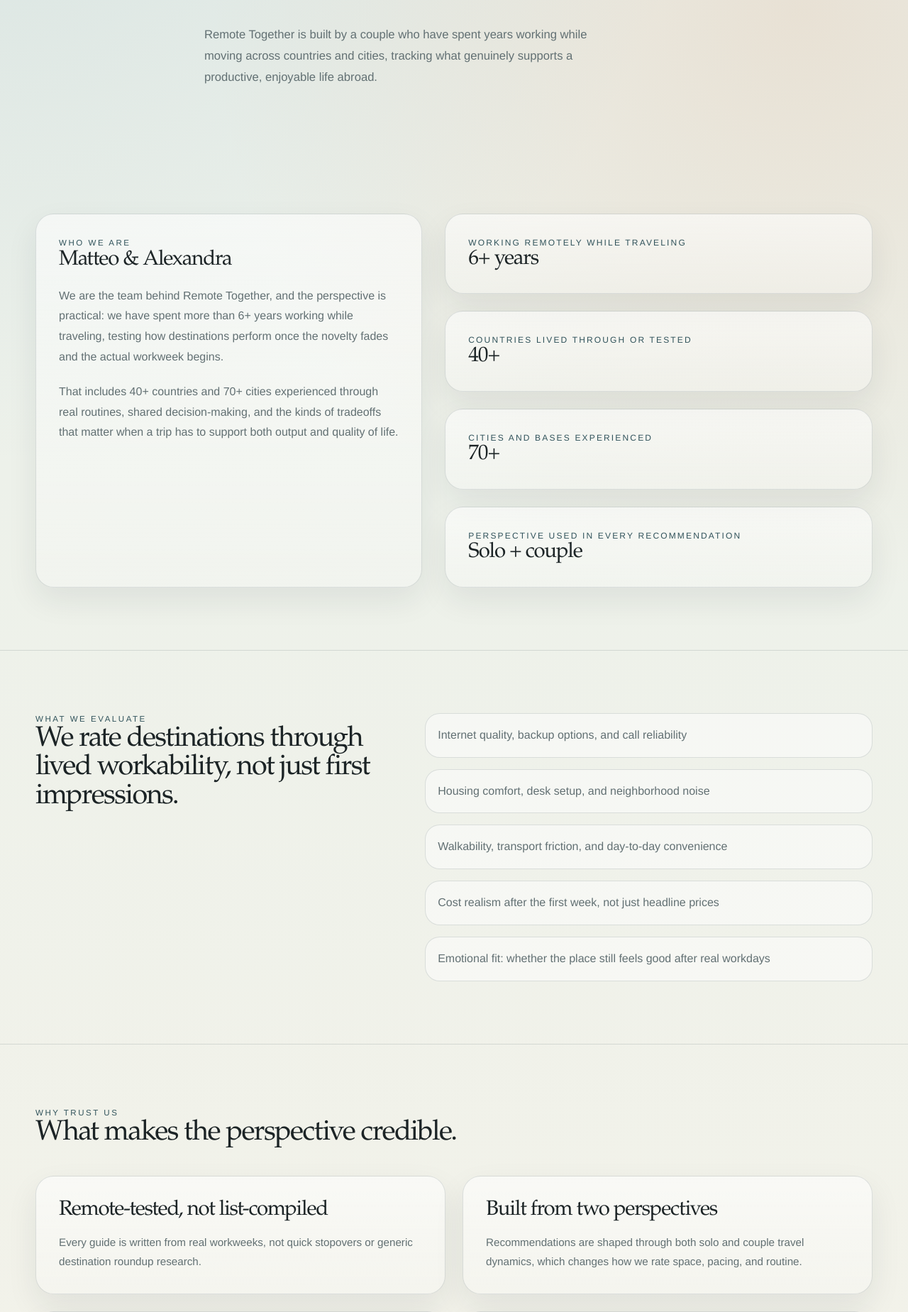
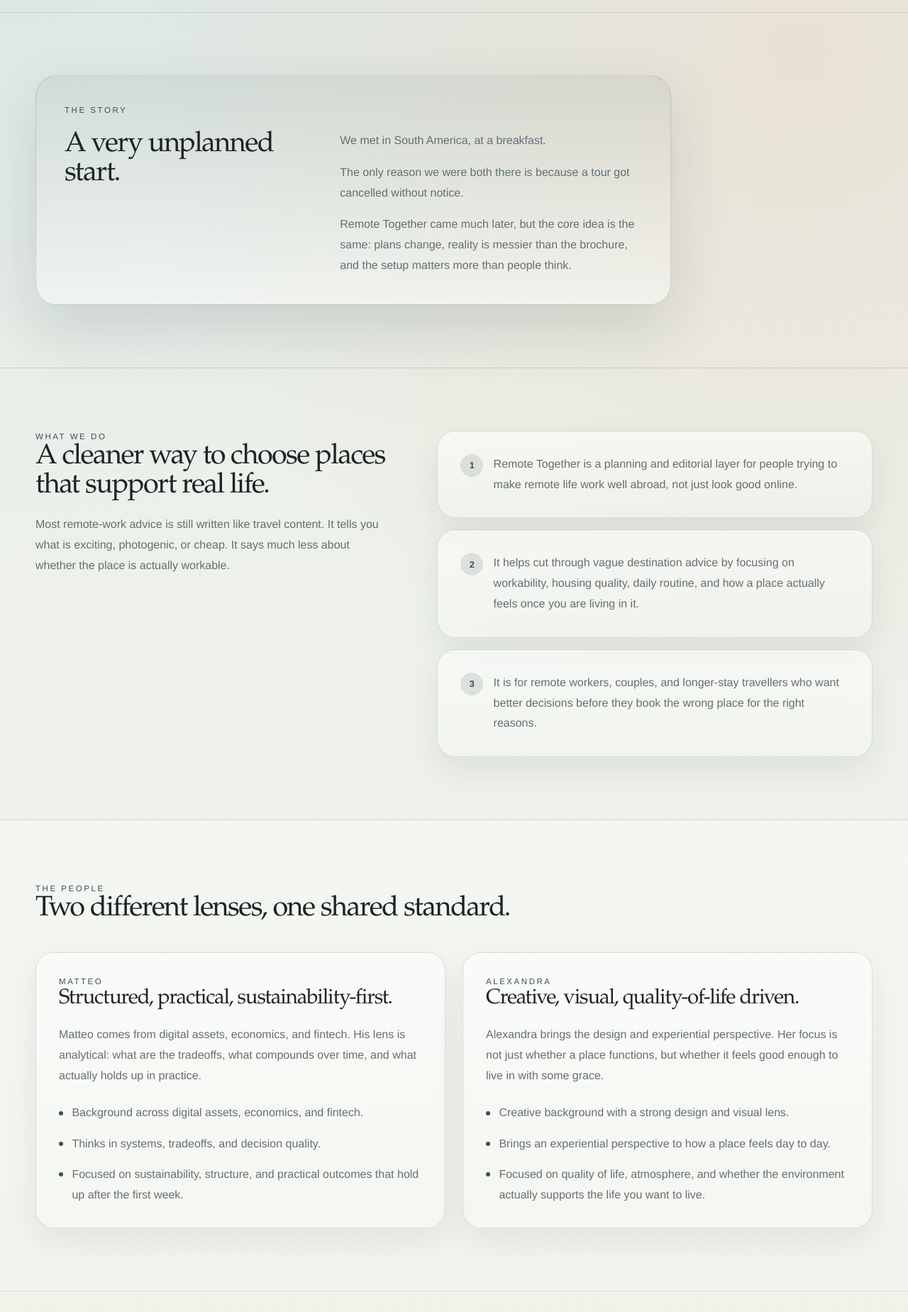
Before and after one commit to MGRem10/Remote-Together-Site, a Next.js app: page /about in a window 1280 px wide. Shown: the part 350-2199 px from the top of the page at 71% size. Built offline with nearby package versions, Linux system fonts and the light colour scheme.

Commit message:
Redesign about page

```diff
--- a/app/about/page.tsx
+++ b/app/about/page.tsx
@@ -1,126 +1,212 @@
 import type { Metadata } from "next";
-import {
-  aboutStats,
-  authorProfile,
-  destinationMethodology,
-  testimonials,
-  trustProofPoints,
-} from "@/data/site";
-import { PageHero } from "@/components/page-hero";
+import Link from "next/link";
+import { Reveal } from "@/components/reveal";
 
 export const metadata: Metadata = {
   title: "About",
   description:
-    "Learn who is behind Remote Together, how the destinations are evaluated, and why the site focuses on workability, routine, and long-stay quality of life.",
+    "The story behind Remote Together, what it helps solve, and how Matteo and Alexandra think about remote work, place, and quality of life abroad.",
   openGraph: {
     title: "About Remote Together",
     description:
-      "Meet the team behind Remote Together and see how the destination evaluation process works.",
+      "Learn who is behind Remote Together and how the site approaches remote life with a practical and human lens.",
   },
 };
+
+const whatWeDo = [
+  "Remote Together is a planning and editorial layer for people trying to make remote life work well abroad, not just look good online.",
+  "It helps cut through vague destination advice by focusing on workability, housing quality, daily routine, and how a place actually feels once you are living in it.",
+  "It is for remote workers, couples, and longer-stay travellers who want better decisions before they book the wrong place for the right reasons.",
+];
+
+const matteoPoints = [
+  "Background across digital assets, economics, and fintech.",
+  "Thinks in systems, tradeoffs, and decision quality.",
+  "Focused on sustainability, structure, and practical outcomes that hold up after the first week.",
+];
+
+const alexandraPoints = [
+  "Creative background with a strong design and visual lens.",
+  "Brings an experiential perspective to how a place feels day to day.",
+  "Focused on quality of life, atmosphere, and whether the environment actually supports the life you want to live.",
+];
 
 export default function AboutPage() {
   return (
     <>
-      <PageHero
-        eyebrow="About"
-        title="A travel brand shaped by two people actually doing the work."
-        description="Remote Together is built by a couple who have spent years working while moving across countries and cities, tracking what genuinely supports a productive, enjoyable life abroad."
-        image="https://images.unsplash.com/photo-1494790108377-be9c29b29330?auto=format&fit=crop&w=1400&q=80"
-      />
+      <section className="section-space pt-8 md:pt-12">
+        <div className="container">
+          <Reveal className="max-w-3xl">
+            <div className="eyebrow">About</div>
+            <h1 className="display mt-4">About</h1>
+            <p className="lead mt-6 text-[var(--muted-strong)]">
+              We didn&apos;t start this to travel. We started this to make it work.
+            </p>
+          </Reveal>
+        </div>
+      </section>
 
-      <section className="section-space pt-0">
-        <div className="container grid gap-8 lg:grid-cols-[0.95fr_1.05fr]">
-          <div className="content-card panel-pad">
-            <div className="eyebrow">Who We Are</div>
-            <h2 className="card-title mt-4">
-              {authorProfile.name}
+      <section className="section-space section-block pt-0">
+        <div className="container">
+          <Reveal className="summary-panel max-w-4xl px-7 py-8 md:px-10 md:py-10" delay={30}>
+            <div className="eyebrow">The Story</div>
+            <div className="mt-5 grid gap-5 md:grid-cols-[0.9fr_1.1fr] md:gap-10">
+              <h2 className="section-title">A very unplanned start.</h2>
+              <div className="space-y-4">
+                <p className="body-md">
+                  We met in South America, at a breakfast.
+                </p>
+                <p className="body-md">
+                  The only reason we were both there is because a tour got cancelled
+                  without notice.
+                </p>
+                <p className="body-md">
+                  Remote Together came much later, but the core idea is the same:
+                  plans change, reality is messier than the brochure, and the setup
+                  matters more than people think.
+                </p>
+              </div>
+            </div>
+          </Reveal>
+        </div>
+      </section>
+
+      <section className="section-space section-block">
+        <div className="container grid gap-10 lg:grid-cols-[0.9fr_1.1fr] lg:gap-16">
+          <Reveal className="max-w-xl" delay={20}>
+            <div className="eyebrow">What We Do</div>
+            <h2 className="section-title mt-4">
+              A cleaner way to choose places that support real life.
             </h2>
             <p className="body-md mt-5">
-              We are the team behind Remote Together, and the perspective is practical:
-              we have spent more than {authorProfile.yearsRemote.toLowerCase()} working
-              while traveling, testing how destinations perform once the novelty fades
-              and the actual workweek begins.
+              Most remote-work advice is still written like travel content. It tells
+              you what is exciting, photogenic, or cheap. It says much less about
+              whether the place is actually workable.
             </p>
-            <p className="body-md mt-5">
-              That includes {authorProfile.countries.toLowerCase()} and{" "}
-              {authorProfile.cities.toLowerCase()} experienced through real routines,
-              shared decision-making, and the kinds of tradeoffs that matter when a trip
-              has to support both output and quality of life.
-            </p>
-          </div>
-          <div className="grid gap-6">
-            {aboutStats.map((stat) => (
-              <div
-                key={stat.label}
+          </Reveal>
+
+          <div className="grid gap-4">
+            {whatWeDo.map((item, index) => (
+              <Reveal
+                key={item}
+                as="article"
                 className="content-card panel-pad"
+                delay={90 + index * 70}
               >
-                <div className="text-xs uppercase tracking-[0.18em] text-[var(--accent-deep)]">
-                  {stat.label}
+                <div className="icon-row">
+                  <span className="icon-badge">{index + 1}</span>
+                  <p className="body-md">{item}</p>
                 </div>
-                <div className="card-title mt-4">
-                  {stat.value}
-                </div>
-              </div>
+              </Reveal>
             ))}
           </div>
         </div>
       </section>
 
-      <section className="section-space section-block">
-        <div className="container grid gap-8 lg:grid-cols-[0.9fr_1.1fr]">
-          <div>
-            <div className="eyebrow">What We Evaluate</div>
+      <section className="section-space section-block section-alt">
+        <div className="container">
+          <Reveal className="max-w-3xl" delay={20}>
+            <div className="eyebrow">The People</div>
             <h2 className="section-title mt-4">
-              We rate destinations through lived workability, not just first impressions.
+              Two different lenses, one shared standard.
             </h2>
-          </div>
-          <div className="grid gap-4">
-            {destinationMethodology.map((item) => (
-              <div key={item} className="comparison-item">
-                <p className="body-md">{item}</p>
+          </Reveal>
+
+          <div className="mt-10 grid gap-6 lg:grid-cols-2">
+            <Reveal as="article" className="content-card panel-pad" delay={80}>
+              <div className="eyebrow">Matteo</div>
+              <h3 className="card-title mt-4">Structured, practical, sustainability-first.</h3>
+              <p className="body-md mt-5">
+                Matteo comes from digital assets, economics, and fintech. His lens is
+                analytical: what are the tradeoffs, what compounds over time, and what
+                actually holds up in practice.
+              </p>
+              <div className="bullet-list mt-6">
+                {matteoPoints.map((point) => (
+                  <div key={point} className="bullet-row">
+                    <span className="bullet-dot" />
+                    <span>{point}</span>
+                  </div>
+                ))}
               </div>
-            ))}
+            </Reveal>
+
+            <Reveal as="article" className="content-card panel-pad" delay={150}>
+              <div className="eyebrow">Alexandra</div>
+              <h3 className="card-title mt-4">Creative, visual, quality-of-life driven.</h3>
+              <p className="body-md mt-5">
+                Alexandra brings the design and experiential perspective. Her focus is
+                not just whether a place functions, but whether it feels good enough to
+                live in with some grace.
+              </p>
+              <div className="bullet-list mt-6">
+                {alexandraPoints.map((point) => (
+                  <div key={point} className="bullet-row">
+                    <span className="bullet-dot" />
+                    <span>{point}</span>
+                  </div>
+                ))}
+              </div>
+            </Reveal>
           </div>
         </div>
       </section>
 
       <section className="section-space section-block">
-        <div className="container">
-          <div className="max-w-3xl">
-            <div className="eyebrow">Why Trust Us</div>
-            <h2 className="section-title mt-4">What makes the perspective credible.</h2>
-          </div>
-          <div className="mt-10 grid gap-6 lg:grid-cols-2">
-            {trustProofPoints.map((point) => (
-              <article key={point.title} className="content-card panel-pad">
-                <h3 className="card-title">
-                  {point.title}
-                </h3>
-                <p className="body-sm mt-4">{point.body}</p>
-              </article>
-            ))}
-          </div>
+        <div className="container grid gap-8 lg:grid-cols-[1.08fr_0.92fr] lg:items-center">
+          <Reveal delay={20}>
+            <div className="eyebrow">Image</div>
+            <div className="content-card mt-5 overflow-hidden">
+              <div className="relative aspect-[4/5] bg-[linear-gradient(180deg,rgba(255,255,255,0.16),rgba(21,46,54,0.2)),linear-gradient(135deg,rgba(226,201,173,0.84),rgba(109,151,164,0.34))]">
+                <div className="absolute inset-0 flex items-end p-6 md:p-8">
+                  <div className="max-w-sm rounded-[1.25rem] border border-[rgba(255,250,241,0.24)] bg-[rgba(20,43,50,0.52)] px-5 py-4 text-[var(--paper)] backdrop-blur-sm">
+                    <div className="text-xs uppercase tracking-[0.18em] text-[rgba(255,250,241,0.7)]">
+                      Portrait Slot
+                    </div>
+                    <p className="mt-3 text-sm leading-7 text-[rgba(255,250,241,0.86)]">
+                      Single image supported now. This block is designed to expand into
+                      a dual portrait layout later without changing the page structure.
+                    </p>
+                  </div>
+                </div>
+              </div>
+            </div>
+          </Reveal>
+
+          <Reveal className="max-w-xl" delay={100}>
+            <div className="eyebrow">Why This Exists</div>
+            <h2 className="section-title mt-4">
+              Remote life works better when the decision is grounded before the booking.
+            </h2>
+            <p className="body-md mt-5">
+              That is the standard behind the site. Not bigger lists. Not louder claims.
+              Just better judgment about where you can work, live, recover, and keep the
+              whole thing sustainable.
+            </p>
+            <p className="body-md mt-5">
+              The image area is intentionally simple so it can carry one portrait now and
+              transition cleanly to both of you later.
+            </p>
+          </Reveal>
         </div>
       </section>
 
       <section className="section-space section-block">
         <div className="container">
-          <div className="max-w-3xl">
-            <div className="eyebrow">Testimonials</div>
-            <h2 className="section-title mt-4">Early client-style feedback and proof placeholders.</h2>
-          </div>
-          <div className="mt-10 grid gap-6 lg:grid-cols-3">
-            {testimonials.map((testimonial) => (
-              <article key={testimonial.quote} className="content-card panel-pad">
-                <p className="body-md">“{testimonial.quote}”</p>
-                <div className="mt-6 border-t border-[var(--border)] pt-5">
-                  <div className="font-semibold text-[var(--text)]">{testimonial.name}</div>
-                  <div className="mt-1 text-sm text-[var(--muted)]">{testimonial.role}</div>
-                </div>
-              </article>
-            ))}
-          </div>
+          <Reveal className="summary-panel px-7 py-9 md:px-10 md:py-11" delay={30}>
+            <div className="max-w-3xl">
+              <div className="eyebrow">Closing</div>
+              <h2 className="section-title mt-4">
+                We&apos;re not trying to show you the best places. We&apos;re trying to
+                help you build something that actually works.
+              </h2>
+              <div className="hero-cta-row mt-8">
+                <Link href="/services" className="button-primary">
+                  Services
+                </Link>
+              </div>
+            </div>
+          </Reveal>
         </div>
       </section>
     </>
```
